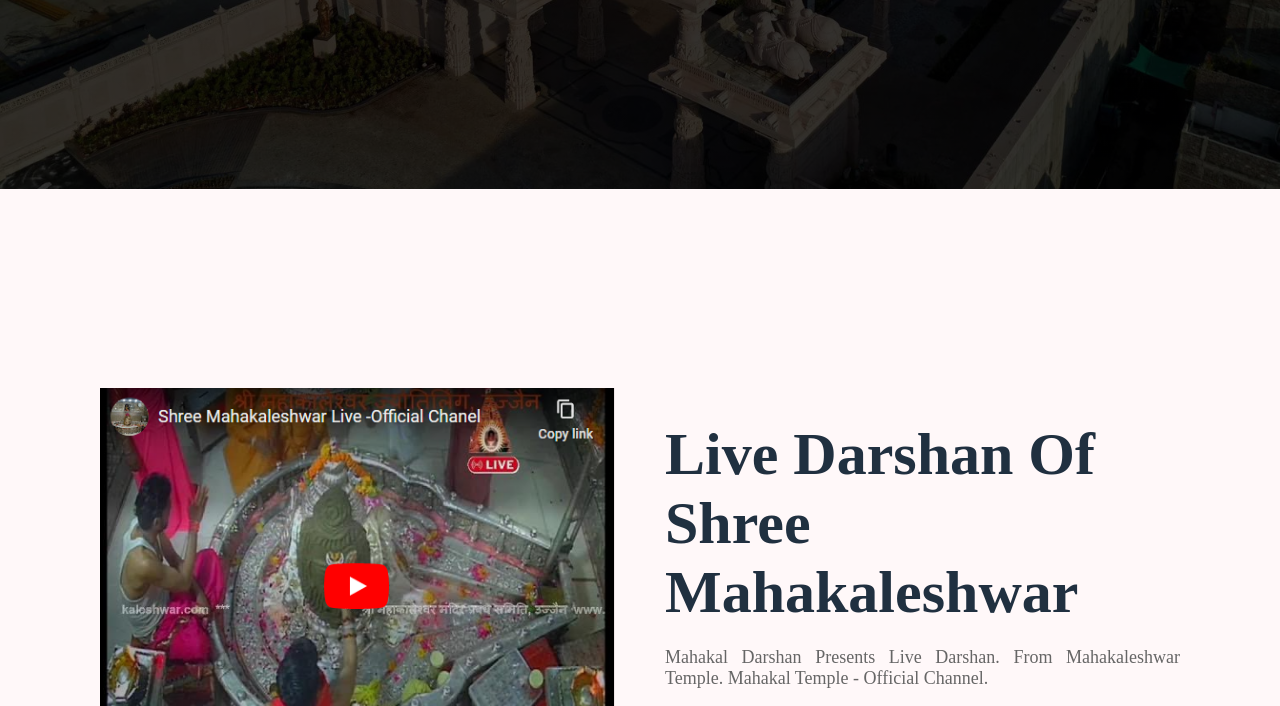
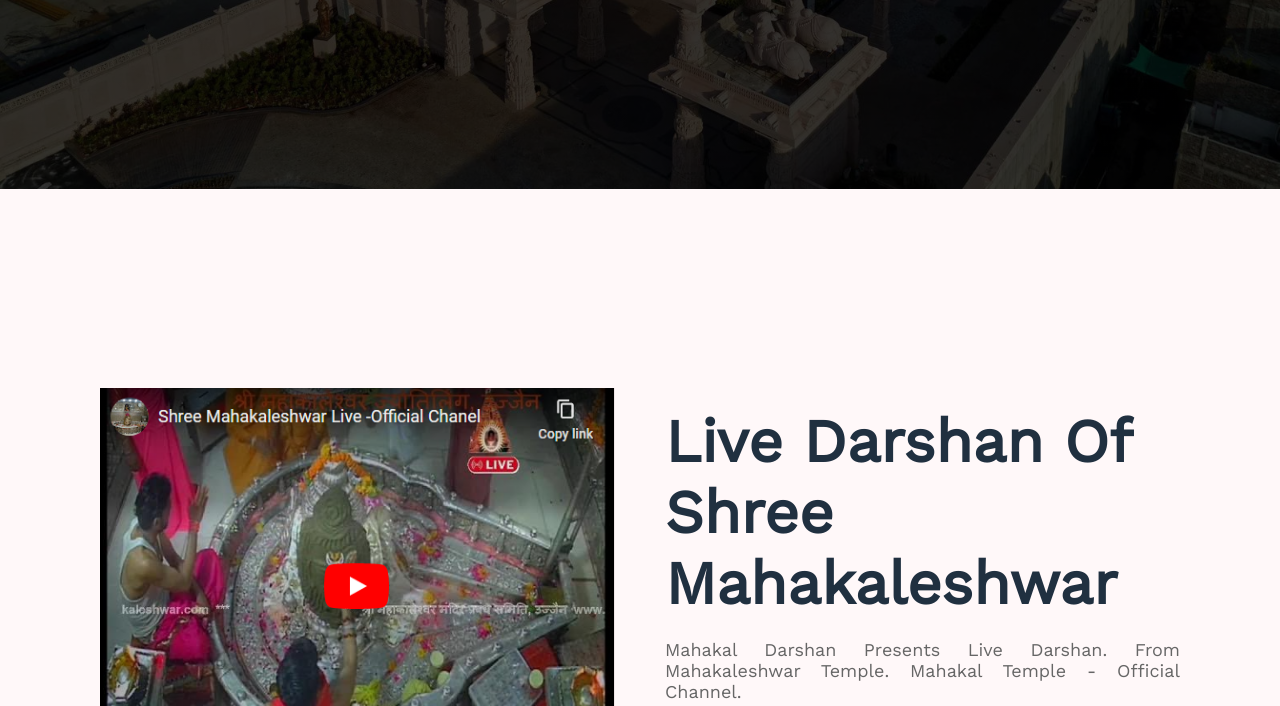
Before and after one commit to DheerajSharma22/Mahakal-Lok-College-Project, a plain HTML site: page index.html in a window 1280 px wide. Shown: the part 611-1317 px from the top of the page. Drawn offline with nearby package versions, Linux system fonts and the light colour scheme.

Commit message:
adding font family

```diff
--- a/css/style.css
+++ b/css/style.css
@@ -1,3 +1,5 @@
+@import url('https://fonts.googleapis.com/css2?family=Work+Sans&display=swap');
+
 * {
   padding: 0;
   margin: 0;
```
